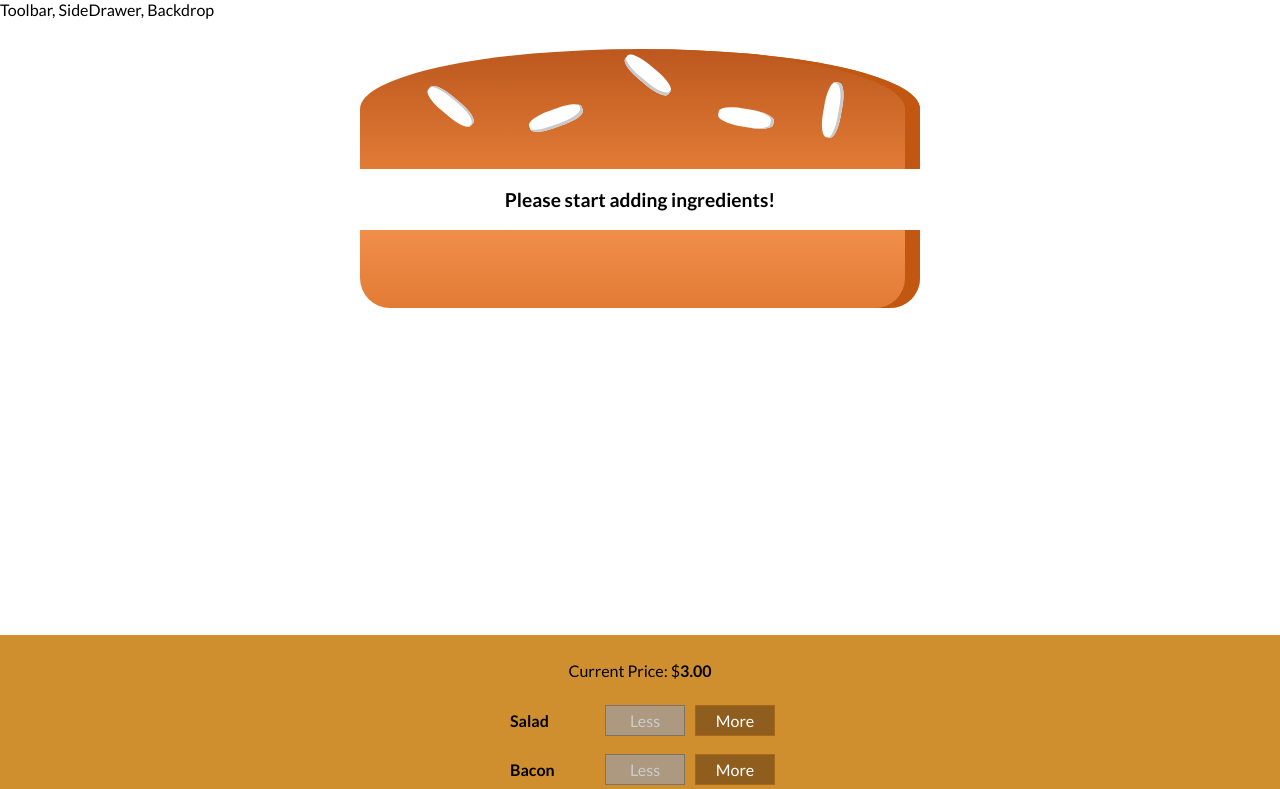
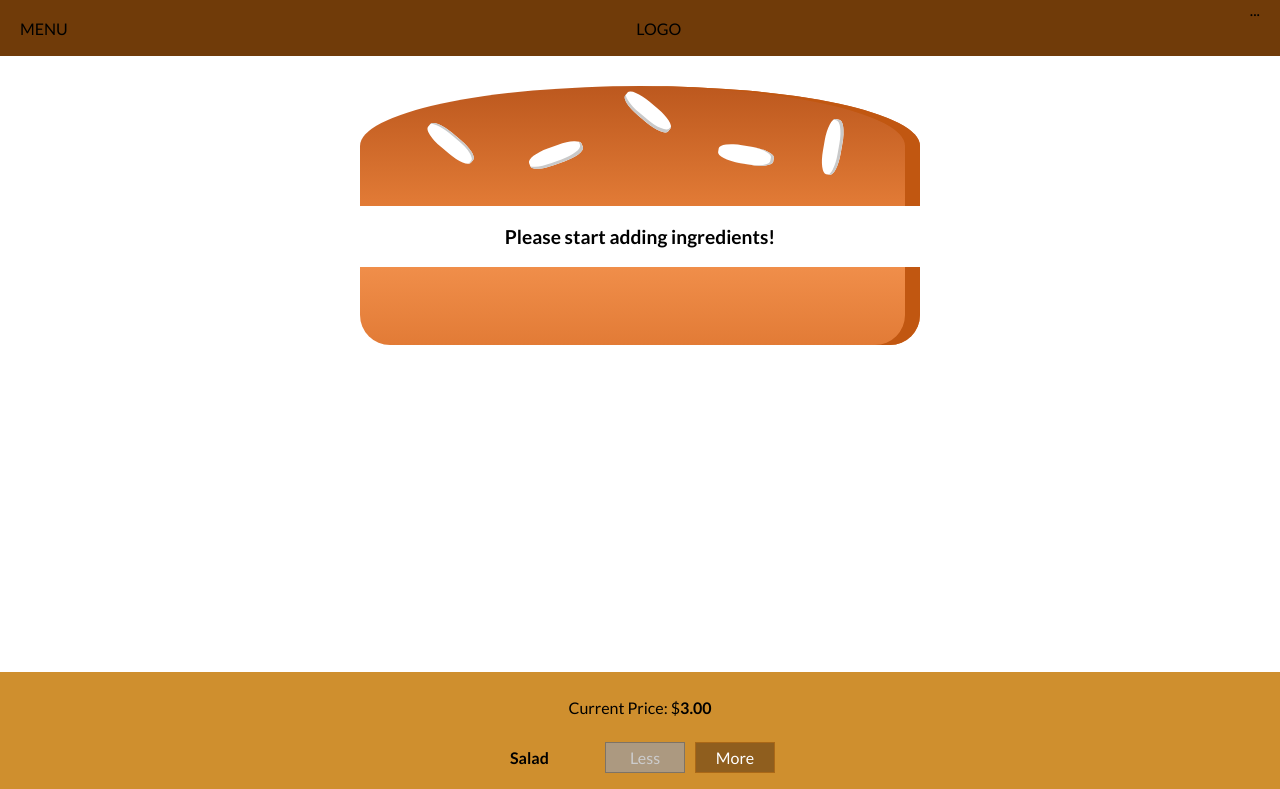
Before and after one commit to enguyen807/BurgerBuilder, a React app: page / in a window 1280 px wide. Shown: the top 789 px of the page. Built offline with nearby package versions, Linux system fonts and the light colour scheme.

Commit message:
Add toolbar component

```diff
--- a/src/components/Layout/Layout.css
+++ b/src/components/Layout/Layout.css
@@ -1,3 +1,3 @@
 .Content  {
-  margin-top: 16px;
+  margin-top: 72px;
 }
--- a/src/components/Layout/Layout.js
+++ b/src/components/Layout/Layout.js
@@ -1,11 +1,13 @@
 import React from "react";
 
 import Auxiliary from "../../hoc/Auxiliary";
+import Toolbar from '../Navigation/Toolbar/Toolbar'
+
 import classes from './Layout.css'
 
 const layout = (props) => (
   <Auxiliary>
-    <div>Toolbar, SideDrawer, Backdrop</div>
+    <Toolbar />
     <main className={classes.Content}>{props.children}</main>
   </Auxiliary>
 );
--- /dev/null
+++ b/src/components/Navigation/Toolbar/Toolbar.css
@@ -0,0 +1,18 @@
+.Toolbar {
+  height: 56px;
+  width: 100%;
+  position: fixed;
+  top: 0;
+  left: 0;
+  background-color: #703b09;
+  display: flex;
+  justify-content: space-between;
+  align-items: center;
+  padding: 0 20px;
+  box-sizing: border-box;
+  z-index: 90;
+}
+
+.Toolbar nav {
+  height: 100%;
+}
--- /dev/null
+++ b/src/components/Navigation/Toolbar/Toolbar.js
@@ -0,0 +1,12 @@
+import React from 'react'
+import classes from './Toolbar.css'
+
+const toolbar = (props) => (
+  <header className={classes.Toolbar}>
+    <div>MENU</div>
+    <div>LOGO</div>
+    <nav>...</nav>
+  </header>
+)
+
+export default toolbar
```
